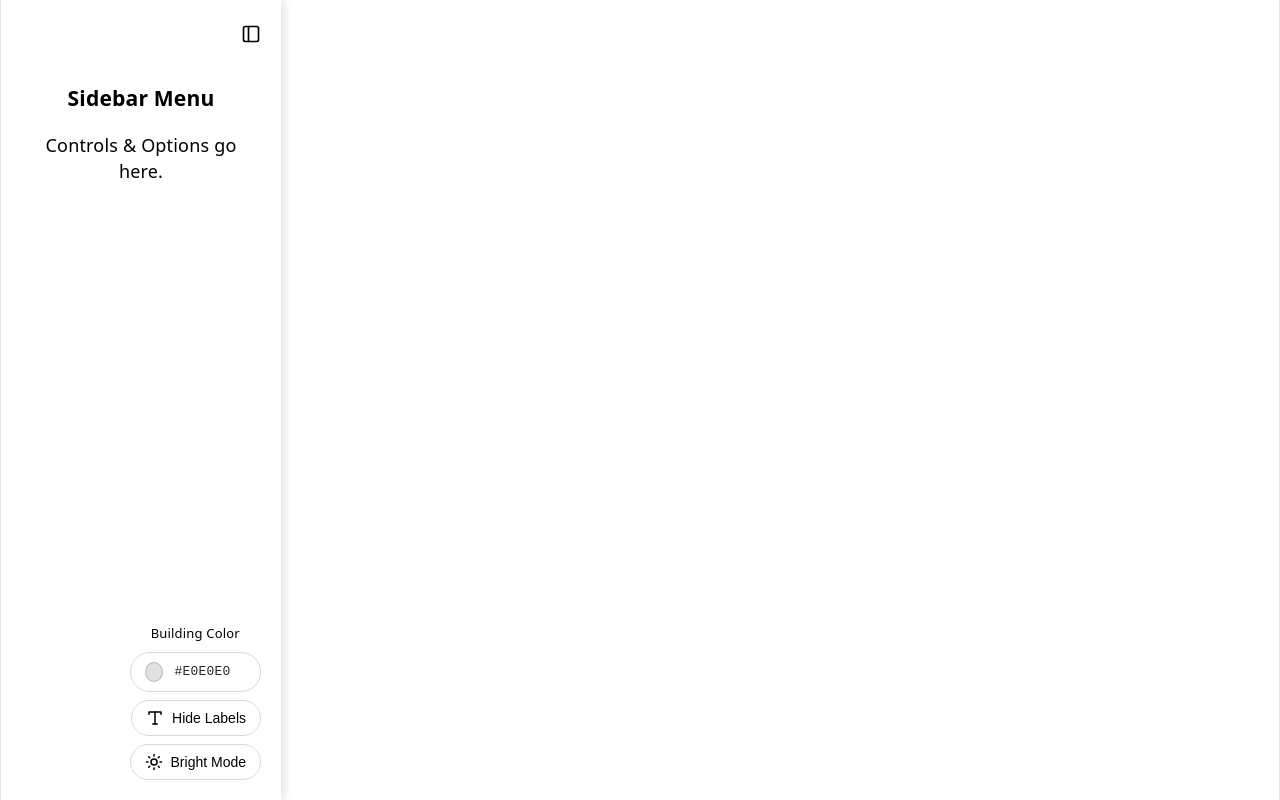
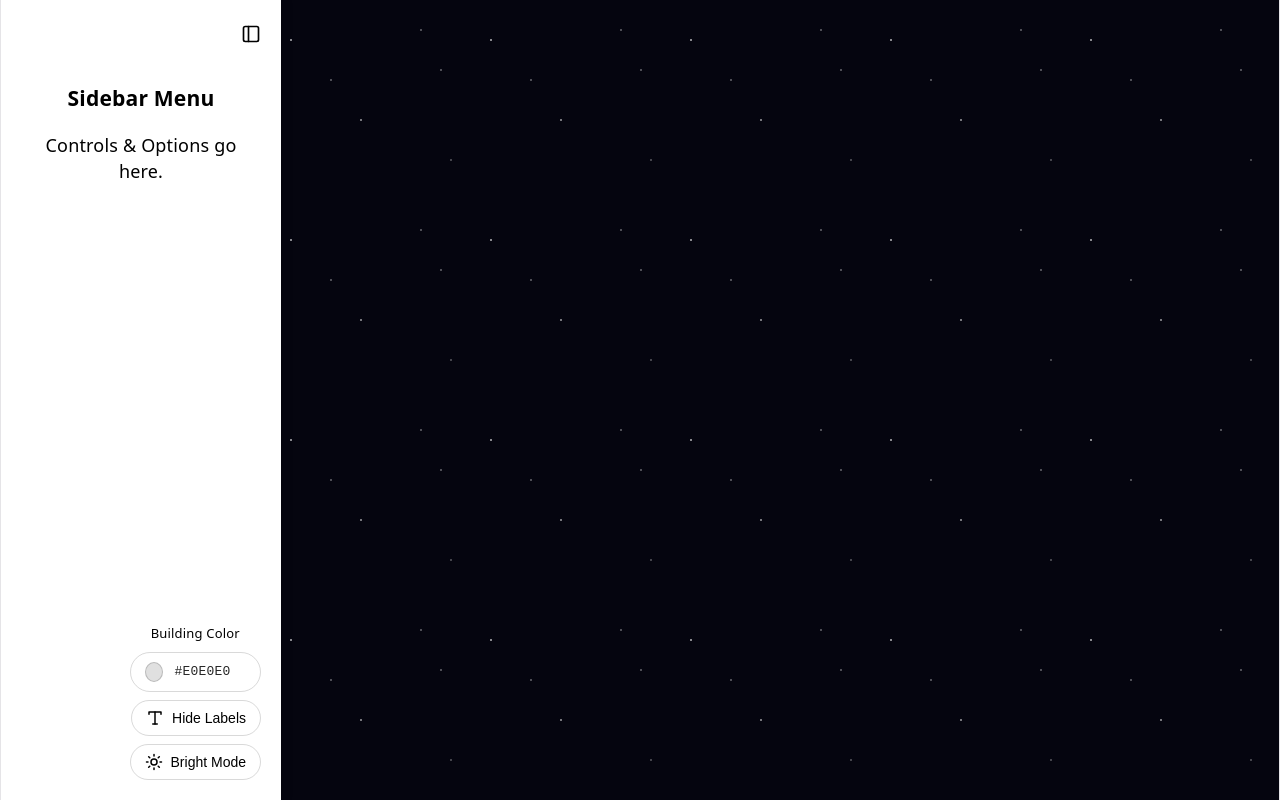
Before and after one commit to jaespherjames/navigation, a React (Vite) app: page / in a window 1280 px wide. Built offline with nearby package versions, Linux system fonts and the light colour scheme; no server answers.

Commit message:
feat: added starsbg

```diff
--- a/index.html
+++ b/index.html
@@ -2,7 +2,7 @@
 <html lang="en">
   <head>
     <meta charset="UTF-8" />
-    <link rel="icon" type="image/svg+xml" href="/favicon.svg" />
+    <link rel="icon" type="image/png" href="/navigation.png" />
     <meta name="viewport" content="width=device-width, initial-scale=1.0" />
     <title>navigate</title>
   </head>
--- a/src/App.css
+++ b/src/App.css
@@ -220,3 +220,31 @@ body,
   color: CanvasText;
   opacity: 0.85;
 }
+
+
+
+/****************************************************************************
+----------------------------------------------------------------------------
+
+
+                                MAP
+
+
+----------------------------------------------------------------------------
+****************************************************************************/
+
+.map {
+  width: 100%;
+  height: 100%;
+  /* Dark space gradient with radial CSS "stars" */
+  background-color: #05050f;
+  background-image:
+    radial-gradient(1px 1px at 20px 30px, #fff, rgba(0,0,0,0)),
+    radial-gradient(1px 1px at 40px 70px, #fff, rgba(0,0,0,0)),
+    radial-gradient(1px 1px at 50px 160px, #ddd, rgba(0,0,0,0)),
+    radial-gradient(1.5px 1.5px at 90px 40px, #fff, rgba(0,0,0,0)),
+    radial-gradient(1px 1px at 130px 80px, #fff, rgba(0,0,0,0)),
+    radial-gradient(1.5px 1.5px at 160px 120px, #ddd, rgba(0,0,0,0));
+  background-repeat: repeat;
+  background-size: 200px 200px;
+}
--- a/src/App.jsx
+++ b/src/App.jsx
@@ -91,9 +91,16 @@ function App() {
 
 
 
-      map.on('load', () => {
+      map.on('style.load', () => {
         map.setProjection({ type: 'globe' })
         map.resize()
+
+        map.setFog({
+          'range': [0.8, 8],
+          'color': 'rgba(255, 255, 255, 0)',
+          'high-color': 'rgba(36, 92, 223, 0.4)',
+          'space-color': 'rgba(0, 0, 0, 0)' // Set to transparent to reveal CSS stars
+        });
 
         const layers = map.getStyle().layers
         let labelLayerId
```
Also changed, not shown: public/navigation.png (added).
